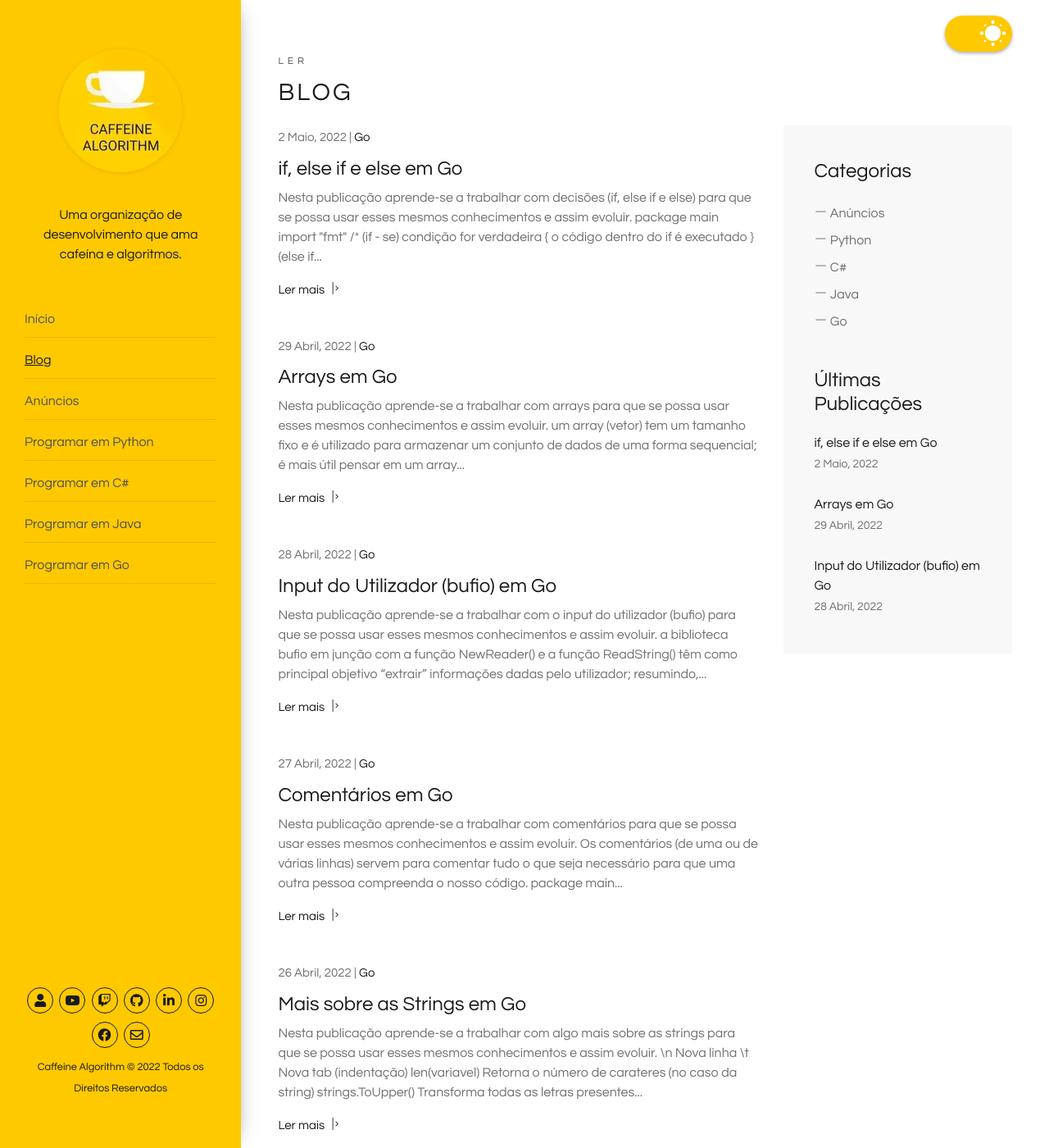
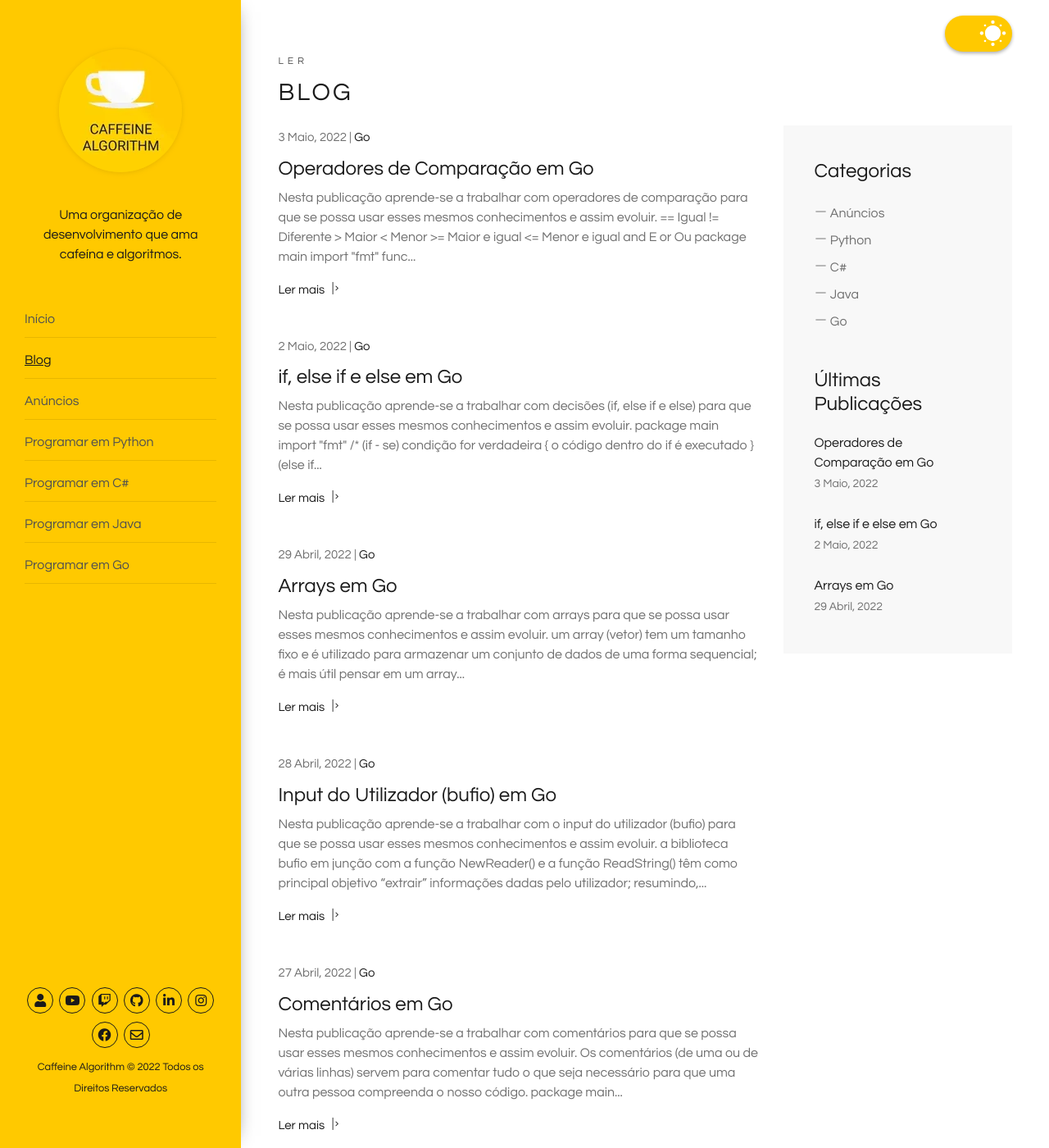
Before and after one commit to caffeinealgorithm/caffeinealgorithm.github.io, a Jekyll site: the page built from blog/index.html, in a window 1280 px wide and 1400 px high. Shown: the whole window at 82% size. Built offline with Jekyll 4.4.1, drawn with Linux system fonts in a browser that asks for light colours; the list of posts is cut into pages by our own code; some of the changed text lies outside the part shown.

Commit message:
Add 11º episode of the Go programming series

````diff
--- /dev/null
+++ b/_posts/2022-05-03-operadores-de-comparacao-em-go.md
@@ -0,0 +1,47 @@
+---
+layout: post
+excerpt: Blog
+title: 'Operadores de Comparação em Go'
+description: 'Descobre como se trabalha com operadores de comparação na linguagem de programação Go. Obtém respostas às tuas dúvidas com a teoria e os exemplos apresentados.'
+keywords: 'go, golang, operadores de comparação, operadores, comparação, publicação'
+date: 2022-05-03
+categories: [Go]
+---
+
+Nesta publicação aprende-se a trabalhar com operadores de comparação para que se possa usar esses mesmos conhecimentos e assim evoluir.
+
+`==` | Igual
+`!=` | Diferente
+`>` | Maior
+`<` | Menor
+`>=` | Maior e igual
+`<=` | Menor e igual
+`and` | E
+`or` | Ou
+
+```go
+package main
+
+import "fmt"
+
+func main() {
+	x := 10
+	y := 20
+
+	if (x <= y || x == y) {
+		fmt.Println("Esta condição é verdadeira.")
+	} else {
+		fmt.Println("Esta condição é falsa.")
+	}
+}
+
+// Esta condição é verdadeira.
+```
+
+<div class="video-container">
+  <iframe src="https://www.youtube.com/embed/dvCuGh0SGv8" frameborder="0" allowfullscreen></iframe>
+</div>
+
+Não te esqueças de [assistir ao vídeo](https://youtu.be/dvCuGh0SGv8){:target="\_blank"} e podes sempre ler esta publicação [em inglês](https://nelsonsilvadev.com/blog/20220503/comparison-operators-in-go/){:target="\_blank"}.
+
+### _Happy coding!_
--- a/index.html
+++ b/index.html
@@ -76,7 +76,7 @@ keywords: organização, desenvolvimento, cafeína, algoritmos, publicações, v
       </div>
 
       <div class="row">
-        {% for video in site.go %} {% if video.id == "/go/10" %}
+        {% for video in site.go %} {% if video.id == "/go/11" %}
         <div class="col-xs-12 col-sm-3 col-sm-6 col-lg-6 col-xl-3">
           <a
             href="https://www.youtube.com/embed/{{ video.custom_id }}"
````
Also changed, not shown: _go/11.md (added, +5 -0 lines), assets/img/playlists/go/11.png (added), assets/img/playlists/go/11.webp (added).
